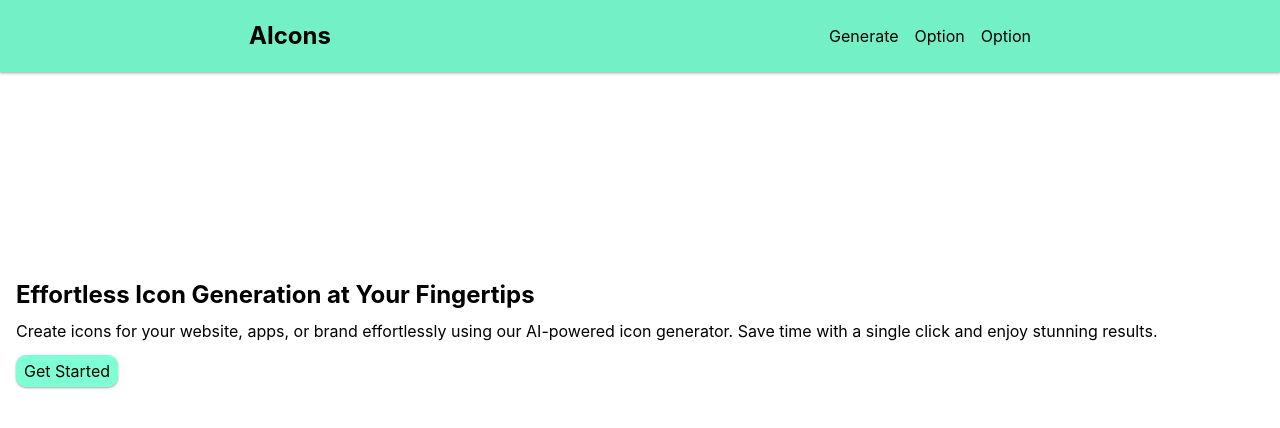
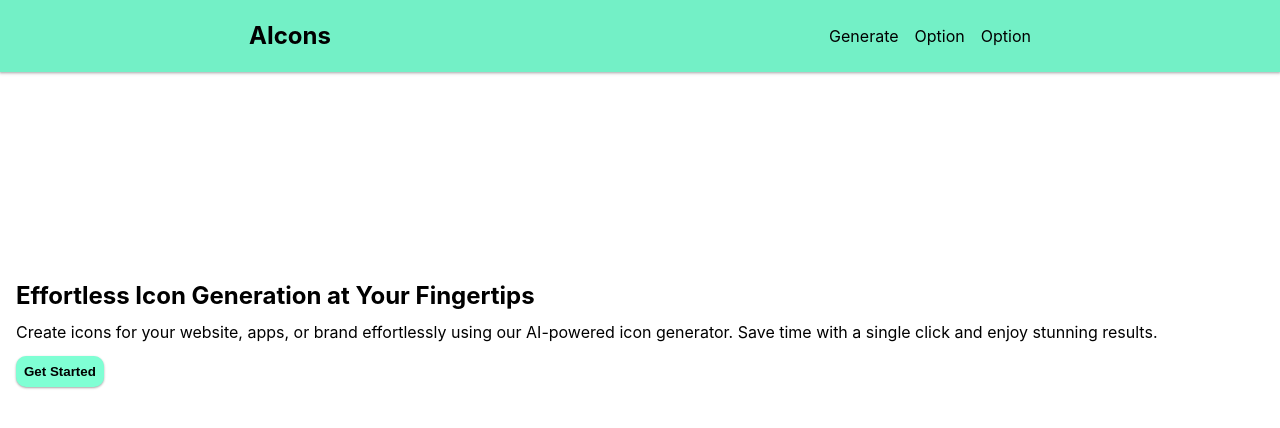
Before and after one commit to zac-march/ai-icons, a React (Create React App) app: page / in a window 1280 px wide. Shown: the top 428 px of the page. Built offline with nearby package versions, Linux system fonts and the light colour scheme.

Commit message:
Convert to button element

```diff
--- a/src/components/Link/Link.module.css
+++ b/src/components/Link/Link.module.css
@@ -6,4 +6,6 @@
   width: max-content;
   border-radius: 10px;
   box-shadow: rgba(0, 0, 0, 0.12) 0px 1px 3px, rgba(0, 0, 0, 0.24) 0px 1px 2px;
+  border: none;
+  font-weight: bold;
 }
--- a/src/components/Link/Link.tsx
+++ b/src/components/Link/Link.tsx
@@ -10,9 +10,9 @@ const Link: FC<LinkProps> = (props) => {
   const { title, callback } = props;
 
   return (
-    <a onClick={callback} className={style.link}>
+    <button onClick={callback} className={style.link}>
       {title}
-    </a>
+    </button>
   );
 };
 
```
